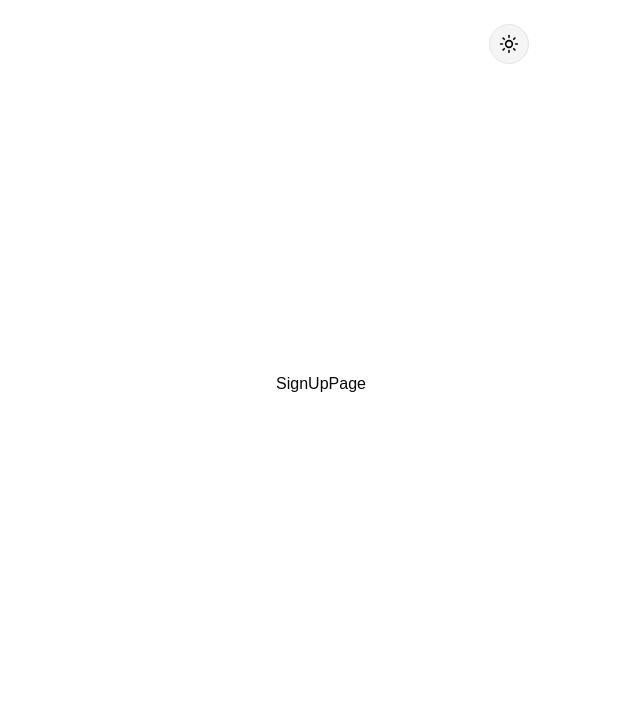
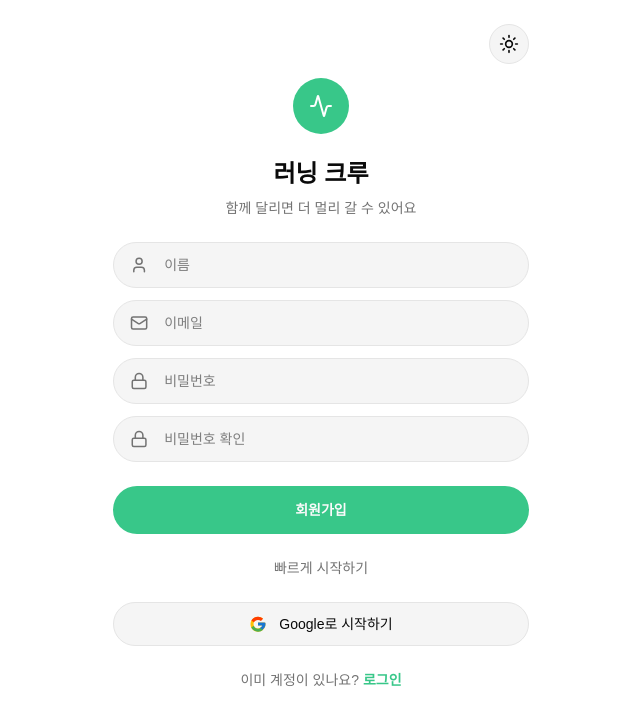
Before and after one commit to SonMinSeock/running-crew-rebuild, a React (Vite) app: page /signup in a window 1280 px wide. Shown: the top 726 px of the page, without its empty margins (319-959 px from the left). Built offline with nearby package versions, Linux system fonts and the light colour scheme.

Commit message:
feat: 회원가입 페이지 퍼블리싱 완료

```diff
--- a/src/RootRoute.tsx
+++ b/src/RootRoute.tsx
@@ -4,8 +4,8 @@ import MemberOnlyLayout from "./components/layout/MemberOnlyLayout";
 import GlobalLayout from "./components/layout/GlobalLayout";
 import LoginPage from "./components/pages/LoginPage";
 import HomePage from "./components/pages/HomePage";
+import AuthLayout from "./components/layout/AuthLayout";
 import SignUpPage from "./components/pages/SignupPage";
-import AuthLayout from "./components/layout/AuthLayout";
 
 export default function RootRoute() {
   return (
--- a/src/components/pages/LoginPage.tsx
+++ b/src/components/pages/LoginPage.tsx
@@ -1,20 +1,21 @@
-import { Lock, Mail, Activity } from "lucide-react";
+import { Lock, Mail } from "lucide-react";
 import { Input } from "../ui/input";
 import { Button } from "../ui/button";
 import GoogleIcon from "../ui/icons/GoogleIcon";
+import AuthLogo from "../ui/AuthLogo";
 
 export default function LoginPage() {
   return (
     <div className="w-full max-w-sm text-center">
-      {/* 로고 */}
-      <div className="bg-primary mx-auto flex h-14 w-14 items-center justify-center rounded-full">
-        <Activity className="h-6 w-6 text-white" />
+      {/* 로고 + 타이틀 */}
+      <div className="flex flex-col items-center">
+        <AuthLogo />
+
+        <h1 className="mt-6 text-2xl font-bold">러닝 크루</h1>
+        <p className="text-muted-foreground mt-2 text-sm">
+          함께 달리면 더 멀리 갈 수 있어요
+        </p>
       </div>
-
-      <h1 className="mt-6 text-2xl font-bold">러닝 크루</h1>
-      <p className="text-muted-foreground mt-2 text-sm">
-        함께 달리면 더 멀리 갈 수 있어요
-      </p>
 
       {/* 입력폼 */}
       <div className="mt-8 space-y-4">
--- a/src/components/pages/SignupPage.tsx
+++ b/src/components/pages/SignupPage.tsx
@@ -1,3 +1,86 @@
+import { Mail, Lock, User } from "lucide-react";
+import AuthLogo from "../ui/AuthLogo";
+import GoogleIcon from "../ui/icons/GoogleIcon";
+
 export default function SignUpPage() {
-  return <div>SignUpPage</div>;
+  return (
+    <div className="w-full space-y-6">
+      {/* 로고 + 타이틀 */}
+      <div className="flex flex-col items-center">
+        <AuthLogo />
+
+        <h1 className="mt-6 text-2xl font-bold">러닝 크루</h1>
+        <p className="text-muted-foreground mt-2 text-sm">
+          함께 달리면 더 멀리 갈 수 있어요
+        </p>
+      </div>
+
+      {/* 입력 영역 */}
+      <div className="space-y-3">
+        {/* 이름 */}
+        <div className="bg-card border-border flex items-center gap-4 rounded-full border px-4 py-3">
+          <User className="text-muted-foreground h-5 w-5" />
+          <input
+            type="text"
+            placeholder="이름"
+            className="text-foreground w-full bg-transparent text-sm outline-none"
+          />
+        </div>
+
+        {/* 이메일 */}
+        <div className="bg-card border-border flex items-center gap-4 rounded-full border px-4 py-3">
+          <Mail className="text-muted-foreground h-5 w-5" />
+          <input
+            type="email"
+            placeholder="이메일"
+            className="text-foreground w-full bg-transparent text-sm outline-none"
+          />
+        </div>
+
+        {/* 비밀번호 */}
+        <div className="bg-card border-border flex items-center gap-4 rounded-full border px-4 py-3">
+          <Lock className="text-muted-foreground h-5 w-5" />
+          <input
+            type="password"
+            placeholder="비밀번호"
+            className="text-foreground w-full bg-transparent text-sm outline-none"
+          />
+        </div>
+
+        {/* 비밀번호 확인 */}
+        <div className="bg-card border-border flex items-center gap-4 rounded-full border px-4 py-3">
+          <Lock className="text-muted-foreground h-5 w-5" />
+          <input
+            type="password"
+            placeholder="비밀번호 확인"
+            className="text-foreground w-full bg-transparent text-sm outline-none"
+          />
+        </div>
+      </div>
+
+      {/* 회원가입 버튼 */}
+      <button className="bg-primary text-primary-foreground h-12 w-full rounded-full text-sm font-semibold">
+        회원가입
+      </button>
+
+      {/* 빠르게 시작 */}
+      <p className="text-muted-foreground text-center text-sm">
+        빠르게 시작하기
+      </p>
+
+      {/* Google 로그인 */}
+      <button className="bg-card border-border flex w-full items-center justify-center gap-3 rounded-full border py-3 text-sm font-medium">
+        <GoogleIcon />
+        <span className="leading-none">Google로 시작하기</span>
+      </button>
+
+      {/* 로그인 이동 */}
+      <p className="text-muted-foreground text-center text-sm">
+        이미 계정이 있나요?{" "}
+        <span className="text-primary cursor-pointer font-semibold">
+          로그인
+        </span>
+      </p>
+    </div>
+  );
 }
--- /dev/null
+++ b/src/components/ui/AuthLogo.tsx
@@ -0,0 +1,9 @@
+import { Activity } from "lucide-react";
+
+export default function AuthLogo() {
+  return (
+    <div className="bg-primary mx-auto flex h-14 w-14 items-center justify-center rounded-full">
+      <Activity className="h-6 w-6 text-white" />
+    </div>
+  );
+}
```
